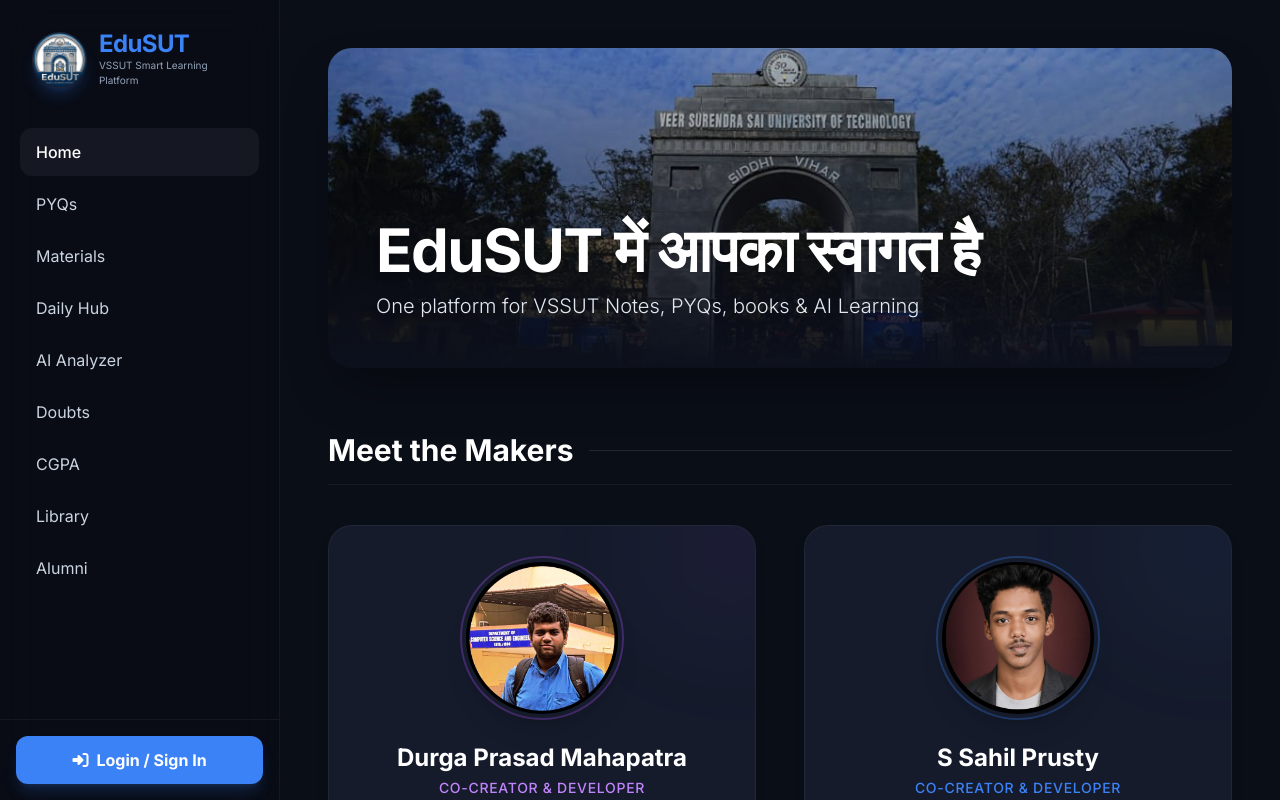
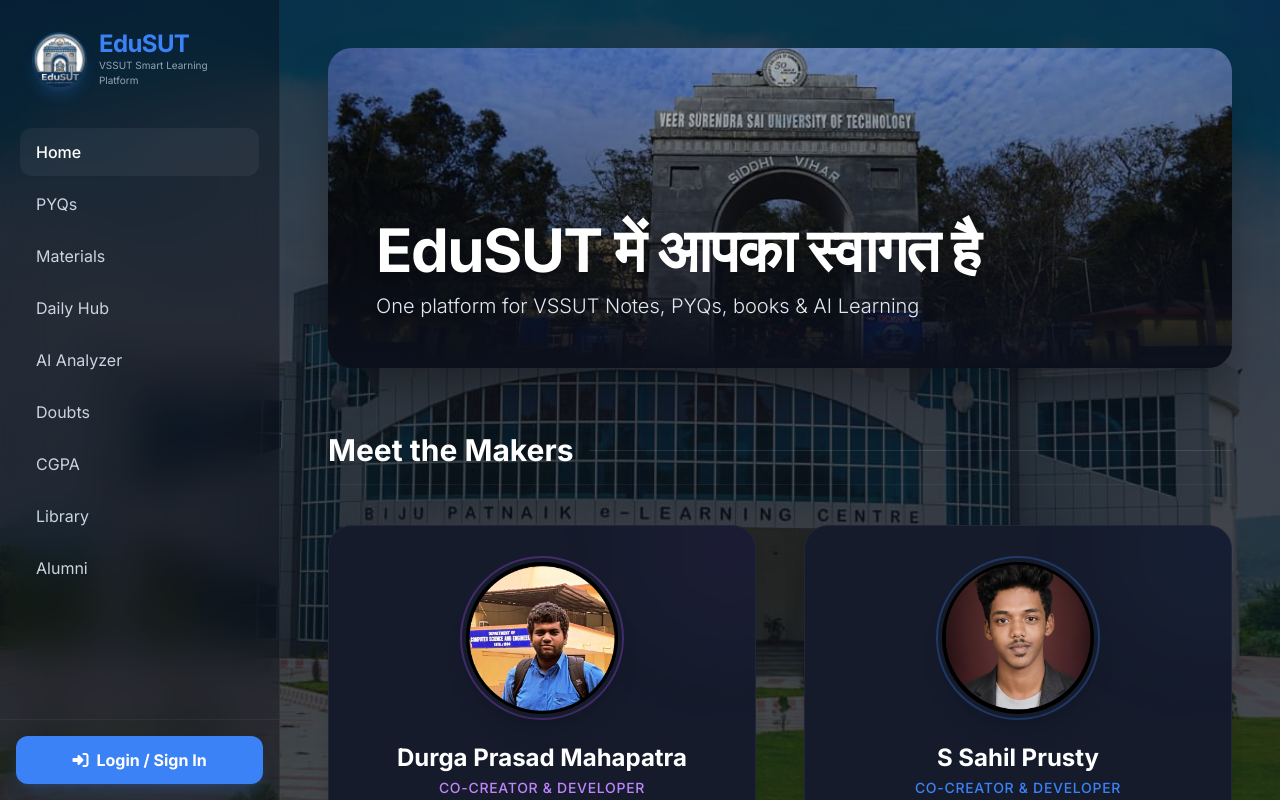
Before and after one commit to DurgaCSE11/EduSUT, a website with bundled scripts: page index.html in a window 1280 px wide. Built offline with nearby package versions, Linux system fonts and the light colour scheme; no server answers.

Commit message:
Add files via upload

```diff
--- a/index.html
+++ b/index.html
@@ -49,26 +49,13 @@
             background: #475569;
         }
     </style>
-    <style>
-    body {
-        background: linear-gradient(rgba(10, 14, 23, 0.8), rgba(10, 14, 23, 0.8)), url('background.jpg') !important;
-        background-size: cover !important;
-        background-position: center !important;
-        background-attachment: fixed !important;
-        background-color: #0a0e17 !important;
-    }
-    .bg-sidebar { background: rgba(8, 12, 22, 0.6) !important; backdrop-filter: blur(20px) !important; }
-    .bg-mainBg { background: transparent !important; }
-    .bg-cardBg, .glass-panel, .bg-[#151b2b] {
-        background: rgba(255, 255, 255, 0.03) !important;
-        backdrop-filter: blur(15px) !important;
-        border: 1px solid rgba(255, 255, 255, 0.08) !important;
-    }
-</style>
-
+    <!-- Custom Styles -->
+    <link rel="stylesheet" href="styles.css">
 </head>
 
-<body class="bg-mainBg text-slate-300 font-sans h-screen overflow-hidden flex flex-col md:flex-row selection:bg-primary selection:text-white">
+<body class="text-slate-300 font-sans h-screen overflow-hidden flex flex-col md:flex-row selection:bg-primary selection:text-white">
+    <div class="app-bg"></div>
+    <div class="app-overlay"></div>
     <!-- Mobile Header -->
     <div class="md:hidden flex items-center justify-between p-4 bg-sidebar border-b border-white/5 z-20 relative">
 
```
Also changed, not shown: admin.html (+4 -1 lines), ai.html (+3 -1 lines), alumni.html (+3 -1 lines), cgpa.html (+3 -1 lines), daily.html (+3 -1 lines), doubts.html (+3 -1 lines), library.html (+3 -1 lines), login.html (+3 -1 lines), materials.html (+3 -1 lines), pyq.html (+3 -1 lines), signup.html (+3 -1 lines), subject-detail.html (+3 -1 lines).
